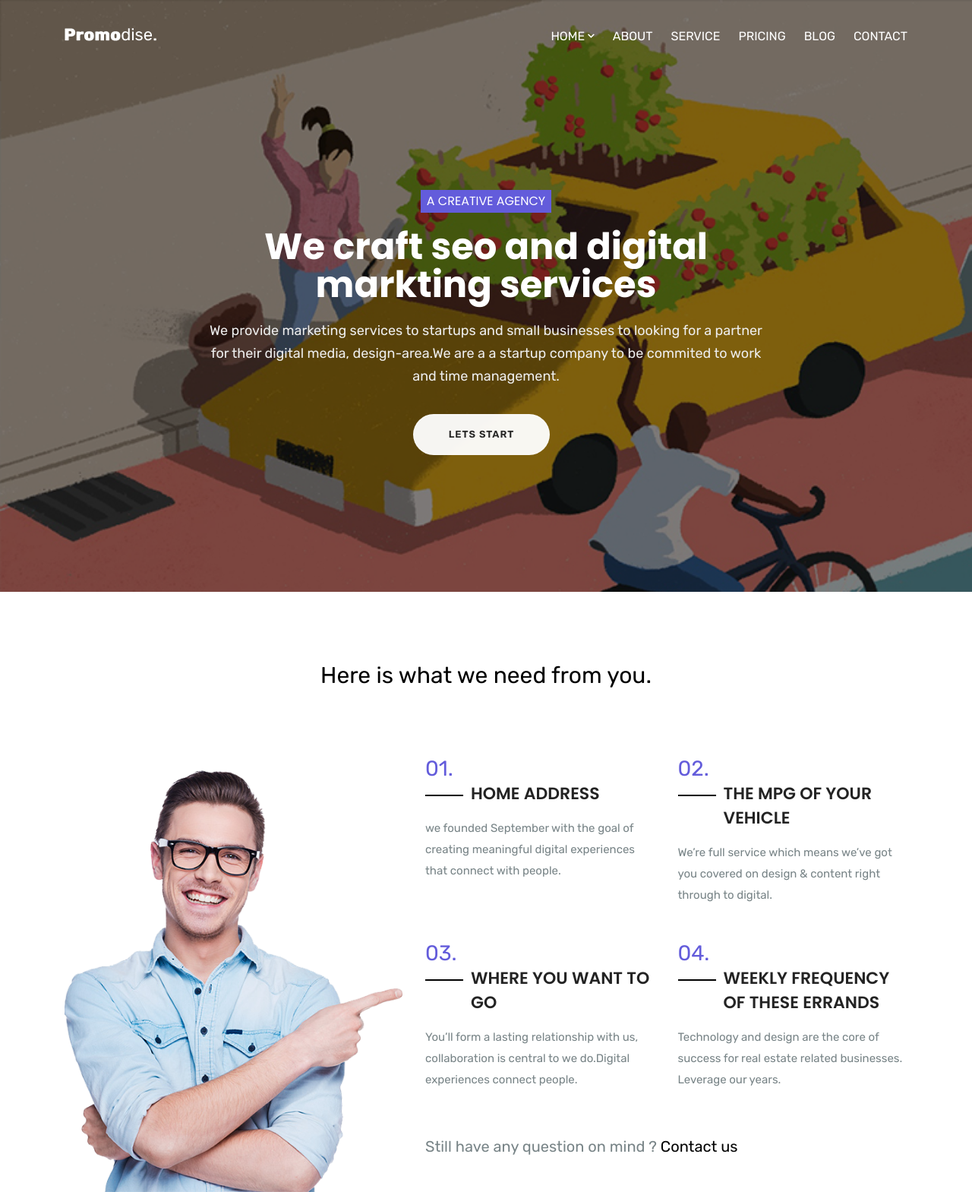
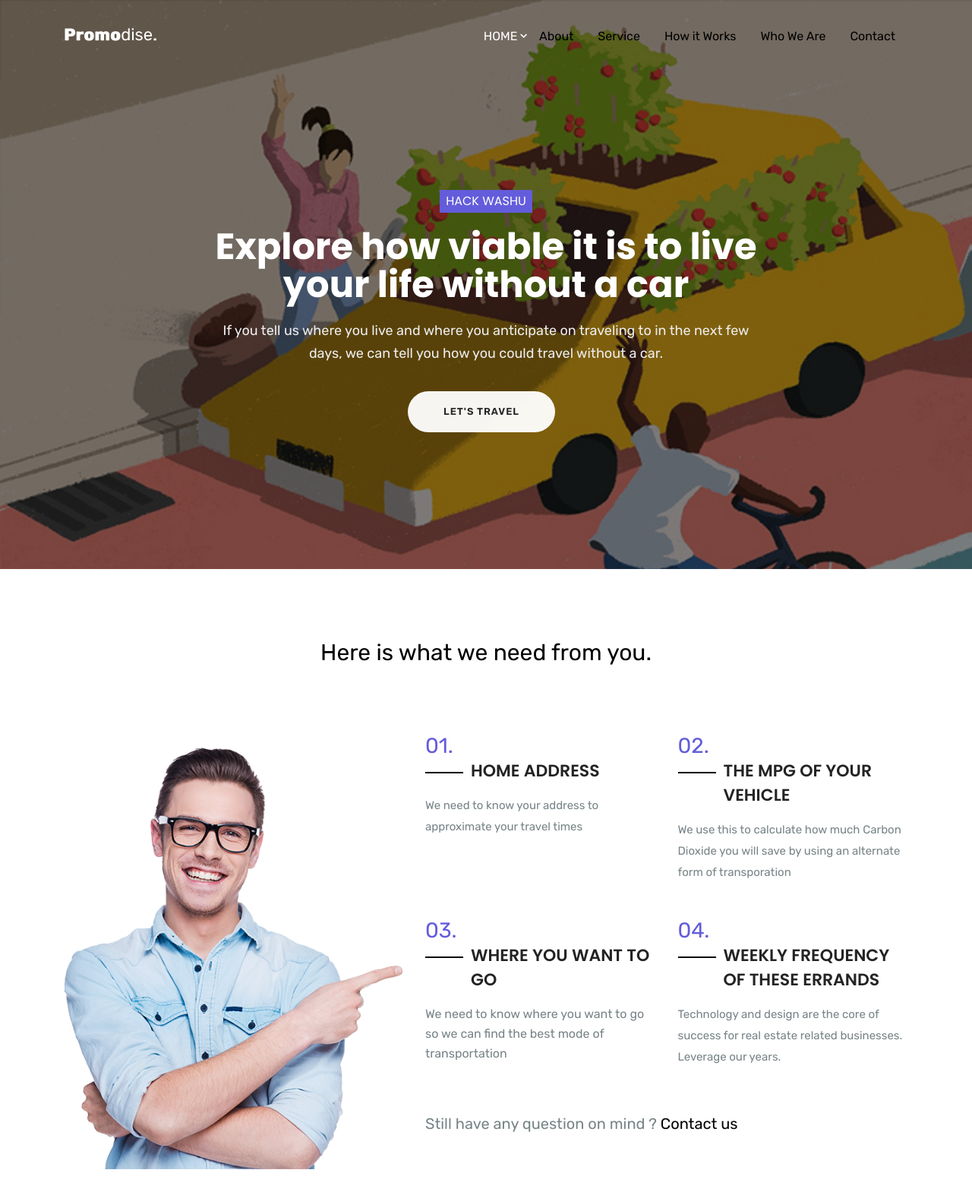
Before and after one commit to pjkirby31/withoutacar, a website: page theme/index.html in a window 1280 px wide. Shown: the top 1569 px of the page at 76% size. Drawn offline with Linux system fonts and the light colour scheme; some packages are replaced by stand-ins of ours.

Commit message:
Changed some formatting stuff

```diff
--- a/theme/index.html
+++ b/theme/index.html
@@ -12,7 +12,7 @@
 
   <!-- ** Basic Page Needs ** -->
   <meta charset="utf-8">
-  <title>Promodise - Startup Business Bootstrap Template</title>
+  <title>withoutacar</title>
 
   <!-- ** Mobile Specific Metas ** -->
   <meta http-equiv="X-UA-Compatible" content="IE=edge">
@@ -55,7 +55,7 @@
             aria-haspopup="true" aria-expanded="false">
             Home <i class="fas fa-chevron-down"></i>
           </a>
-          <ul class="dropdown-menu" aria-labelledby="navbarWelcome">
+          <!-- <ul class="dropdown-menu" aria-labelledby="navbarWelcome">
             <li><a class="dropdown-item" href="index.html">Home-1</a></li>
             <li><a class="dropdown-item" href="index-2.html">Home-2</a></li>
             <li><a class="dropdown-item" href="index-3.html">Onepage</a></li>
@@ -74,7 +74,7 @@
               <ul class="dropdown-menu" aria-labelledby="dropdown0501">
                 <li><a class="dropdown-item" href="index.html">Submenu 01</a></li>
                 <li><a class="dropdown-item" href="index.html">Submenu 02</a></li>
-              </ul>
+              </ul> -->
             </li>
           </ul>
         </li>
@@ -85,10 +85,10 @@
           <a class="nav-link smoth-scroll" href="service.html">Service</a>
         </li>
         <li class="nav-item">
-          <a class="nav-link smoth-scroll" href="pricing.html">Pricing</a>
+          <a class="nav-link smoth-scroll" href="how-it-works.html">How it Works</a>
         </li>
         <li class="nav-item">
-          <a class="nav-link smoth-scroll" href="blog.html">Blog</a>
+          <a class="nav-link smoth-scroll" href="who-we-are.html">Who We Are</a>
         </li>
         <li class="nav-item">
           <a class="nav-link smoth-scroll" href="contact.html">Contact</a>
@@ -108,11 +108,12 @@
         <div class="row">
           <div class="col-lg-8 m-auto text-center col-sm-12 col-md-12">
             <div class="banner-content content-padding">
-              <h5 class="subtitle">A creative agency</h5>
-              <h1 class="banner-title">We craft seo and digital markting services</h1>
-              <p>We provide marketing services to startups and small businesses to looking for a partner for their digital media, design-area.We are a a startup company to be commited to work and time management.</p>
+              <h5 class="subtitle">Hack WashU</h5>
+              <h1 class="banner-title">Explore how viable it is to live your life without a car</h1>
+              <p>If you tell us where you live and where you anticipate on traveling to in the next few days,
+                 we can tell you how you could travel without a car.</p>
 
-              <a href="contact.html" class="btn btn-white btn-circled">lets start</a>
+              <a href="contact.html" class="btn btn-white btn-circled">Let's Travel</a>
             </div>
           </div>
         </div>
@@ -143,22 +144,21 @@
             <div class="intro-box">
               <span>01.</span>
               <h4>Home Address</h4>
-              <p>we founded September with the goal of creating meaningful digital experiences that connect with people.</p>
+              <p>We need to know your address to approximate your travel times</p>
             </div>
           </div>
           <div class="col-lg-6 col-sm-6 col-md-6">
             <div class="intro-box">
               <span>02.</span>
               <h4>The MPG of your vehicle</h4>
-              <p>We’re full service which means we’ve got you covered on design & content right through to digital. </p>
+              <p>We use this to calculate how much Carbon Dioxide you will save by using an alternate form of transporation</p>
             </div>
           </div>
           <div class="col-lg-6 col-sm-6 col-md-6">
             <div class="intro-box">
               <span>03.</span>
               <h4>Where you want to go</h4>
-              <p>You’ll form a lasting relationship with us, collaboration is central to we do.Digital experiences
-                connect people.</p>
+              <p></p>We need to know where you want to go so we can find the best mode of transportation
             </div>
           </div>
           <div class="col-lg-6 col-sm-6 col-md-6">
@@ -362,9 +362,8 @@
       <div class="col-lg-3 col-md-4 col-sm-12">
         <div class="footer-widget footer-text">
           <h4>Our location</h4>
-          <p class="mail"><span>Mail:</span> promdise@gmail.com</p>
-          <p><span>Phone :</span>+202-277-3894</p>
-          <p><span>Location:</span> 455 West Orchard Street Kings Mountain, NC 28086,NOC building</p>
+          <p class="mail"><span>Mail:</span> withoutacar.org@gmail.com</p>
+          <p><span>Location:</span> Washington University in St. Louis</p>
         </div>
       </div>
     </div>
```
